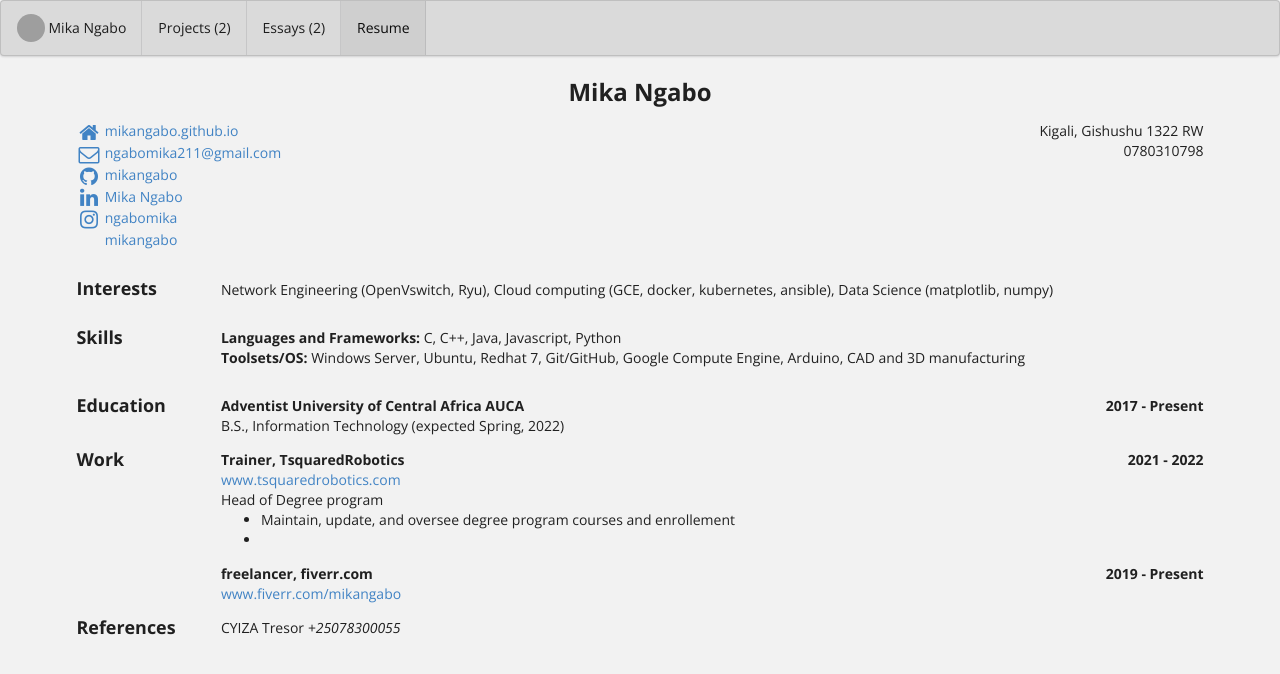
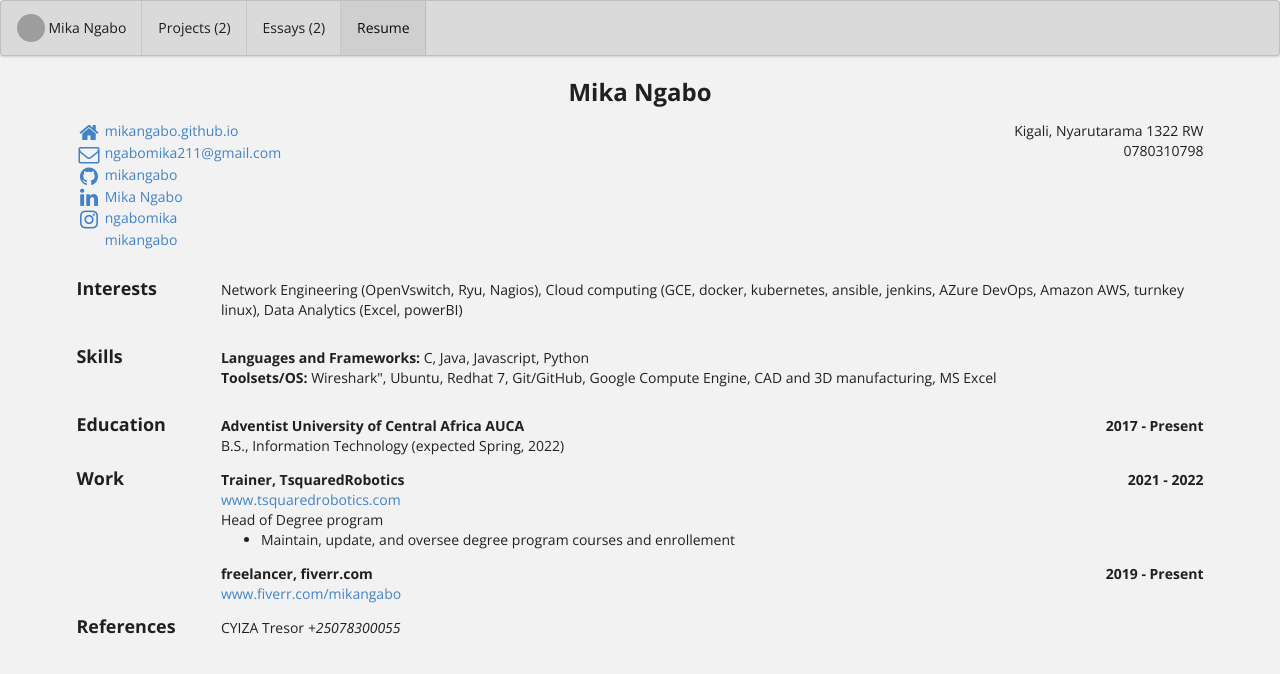
Before and after one commit to mikangabo/mikangabo.github.io, a Jekyll site: the page built from bio/index.html, in a window 1280 px wide. Shown: the top 674 px of the page. Built offline with Jekyll 4.4.1, drawn with Linux system fonts in a browser that asks for light colours; grey boxes are pictures that could not be loaded.

Commit message:
Update bio.json

```diff
--- a/_data/bio.json
+++ b/_data/bio.json
@@ -6,13 +6,13 @@
     "email": "ngabomika211@gmail.com",
     "phone": "0780310798",
     "website": "https://mikangabo.github.io",
-    "summary": "I am a Bachelor's Degree holder in Networks and Telecommunication Systems at the AUCA",
+    "summary": "I am a Network engineer currently building skills in Business analysis in MTN Rwanda.",
     "location": {
       "address": "",
       "postalCode": "1322",
       "city": "Kigali",
       "countryCode": "RW",
-      "region": "Gishushu"
+      "region": "Nyarutarama"
     },
     "profiles": [
       {
@@ -42,7 +42,8 @@
       "name": "Network Engineering",
       "keywords": [
         "OpenVswitch",
-        "Ryu"
+        "Ryu",
+        "Nagios",
       ]
     },
     {
@@ -51,14 +52,18 @@
         "GCE",
         "docker",
         "kubernetes",
-        "ansible"
+        "ansible",
+        "jenkins",
+        "AZure DevOps",
+        "Amazon AWS",
+        "turnkey linux"
       ]
     },
     {
-      "name": "Data Science",
+      "name": "Data Analytics",
       "keywords": [
-        "matplotlib",
-        "numpy"
+        "Excel",
+        "powerBI"
       ]
     }
   ],
@@ -68,7 +73,6 @@
       "level": "intermediate",
       "keywords": [
         "C",
-        "C++",
         "Java",
         "Javascript",
         "Python",
@@ -78,13 +82,13 @@
       "name": "Toolsets/OS",
       "level": "intermediate",
       "keywords": [
-        "Windows Server",
+        Wireshark",
         "Ubuntu",
         "Redhat 7",
         "Git/GitHub",
         "Google Compute Engine",
-        "Arduino",
-        "CAD and 3D manufacturing"
+        "CAD and 3D manufacturing",
+        "MS Excel"
       ]
     }
   ],
@@ -110,8 +114,7 @@
       "summary": "Head of Degree program",
       "highlights": [
         "Maintain, update, and oversee degree program courses and enrollement",
-        ""
-      ]
+        ]
     },
     {
       "company": "fiverr.com",
```
